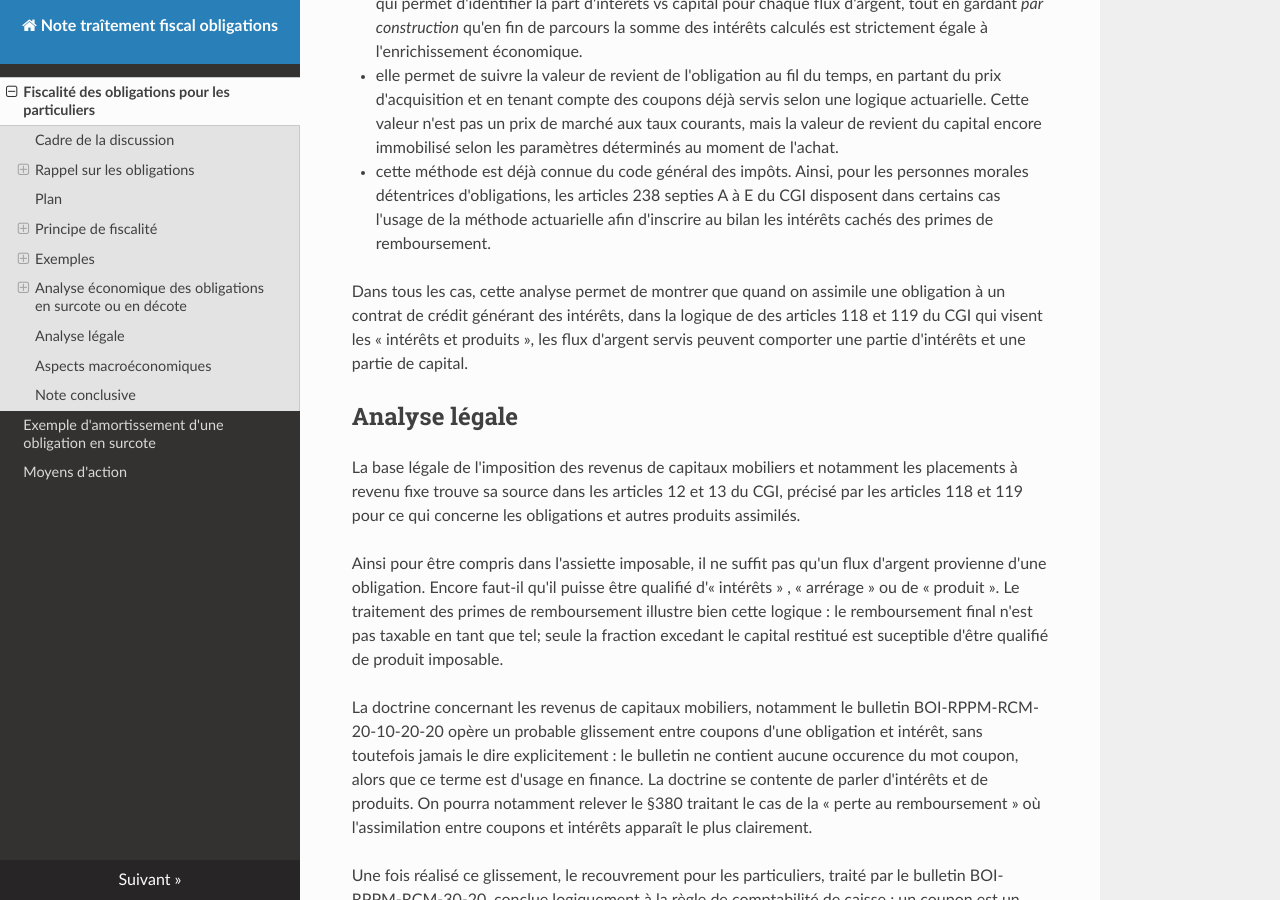
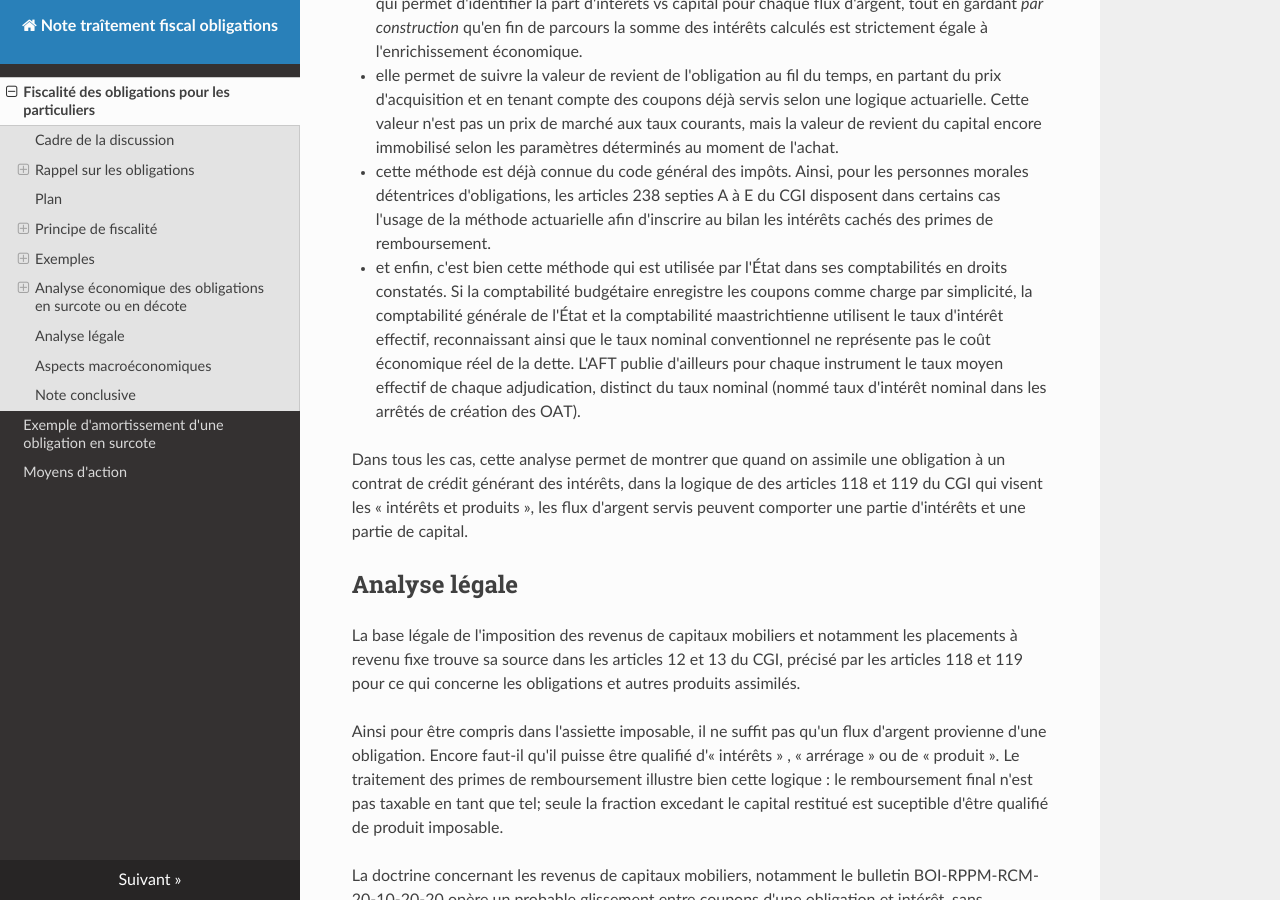
Before and after one commit to ConscritNeuneu/note-traitement-fiscal-obligations, an MkDocs documentation site: the page built from docs/note_fiscalisation_obligations.md, in a window 1280 px wide and 900 px high, scrolled down 9231 px. Built offline with MkDocs 1.6.1, drawn with Linux system fonts in a browser that asks for light colours; nearby versions of some CDN libraries.

Commit message:
Ajout point sur le taux d'interet nominal

```diff
--- a/docs/note_fiscalisation_obligations.md
+++ b/docs/note_fiscalisation_obligations.md
@@ -571,6 +571,15 @@ pour au moins trois raisons :
   personnes morales détentrices d'obligations, les articles 238 septies A à E
   du CGI disposent dans certains cas l'usage de la méthode actuarielle afin
   d'inscrire au bilan les intérêts cachés des primes de remboursement.
+- et enfin, c'est bien cette méthode qui est utilisée par l'État dans
+  ses comptabilités en droits constatés. Si la comptabilité budgétaire
+  enregistre les coupons comme charge par simplicité, la comptabilité générale
+  de l'État et la comptabilité maastrichtienne utilisent le taux d'intérêt
+  effectif, reconnaissant ainsi que le taux nominal conventionnel ne
+  représente pas le coût économique réel de la dette. L'AFT publie d'ailleurs
+  pour chaque instrument le taux moyen effectif de chaque adjudication,
+  distinct du taux nominal (nommé taux d'intérêt nominal dans les arrêtés de
+  création des OAT).
 
 Dans tous les cas, cette analyse permet de montrer que quand on assimile une
 obligation à un contrat de crédit générant des intérêts, dans la logique de
```
